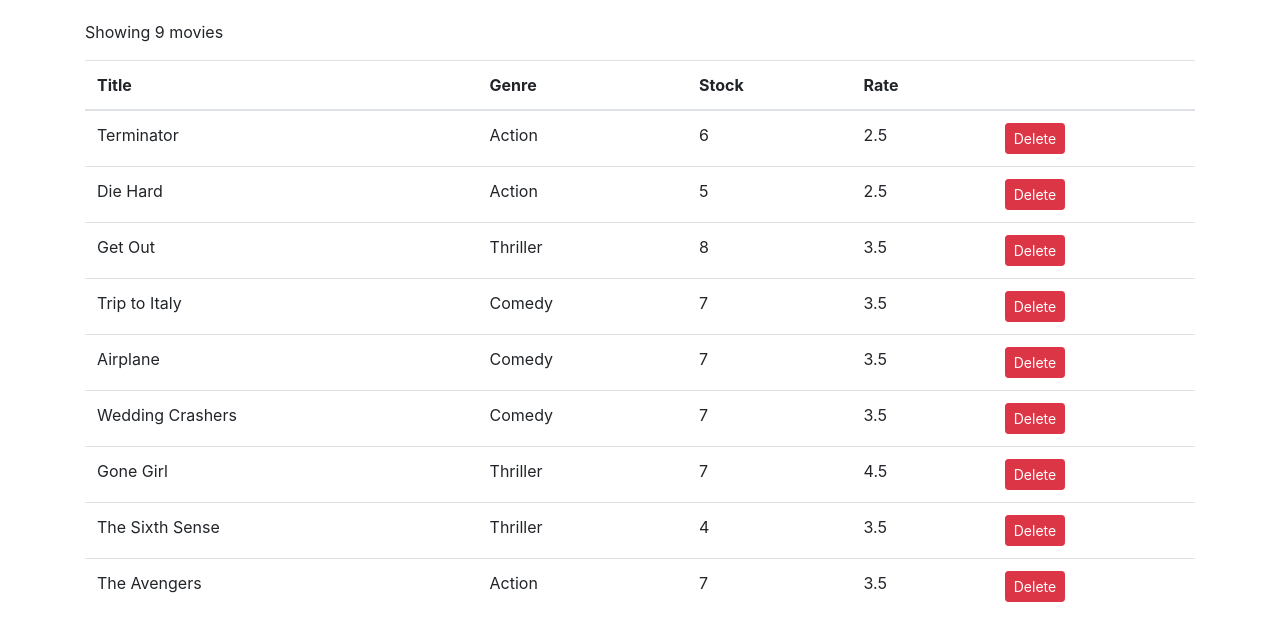
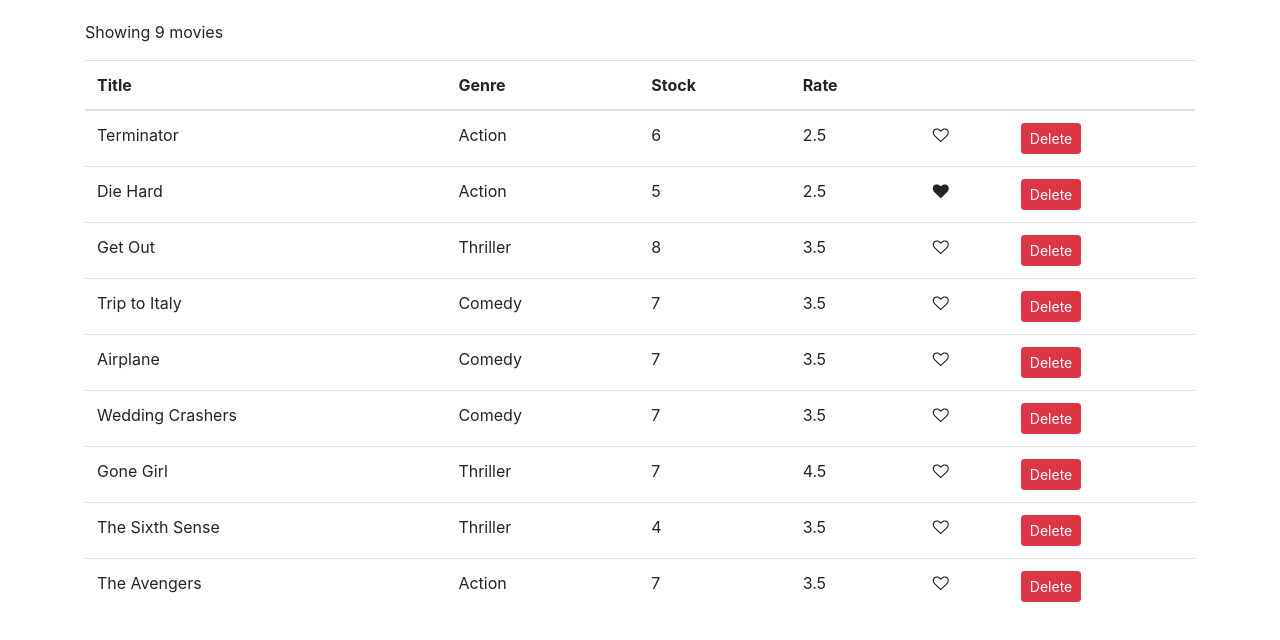
Before and after one commit to shubhamwingify/vidly, a React (Create React App) app: page /movies/1 in a window 1280 px wide. Shown: the top 640 px of the page. Built offline with nearby package versions, Linux system fonts and the light colour scheme.

Commit message:
add like button

```diff
--- a/src/App.js
+++ b/src/App.js
@@ -1,5 +1,5 @@
 import './App.css';
-import Movies from "./components/Movies";
+import Movies from "./components/movies";
 
 function App() {
     return (
--- /dev/null
+++ b/src/components/common/like.jsx
@@ -0,0 +1,13 @@
+import React, {Component} from "react";
+
+export default class Like extends Component {
+    render() {
+        let classes = "fa fa-heart";
+        if (!this.props.liked) {
+            classes += '-o';
+        }
+        return (
+            <i className={classes} aria-hidden="true" onClick={this.props.onClick}/>
+        )
+    }
+}
--- a/src/components/Movies.jsx
+++ b/src/components/movies.jsx
@@ -1,6 +1,6 @@
 import React, {Component} from "react";
-import {getMovies, deleteMovie} from "../services/fakeMovieService";
-
+import Like from "./common/like";
+import {getMovies} from "../services/fakeMovieService";
 
 export default class Movies extends Component {
     state = {
@@ -10,6 +10,12 @@
     handleDeleteMovie = (id) => {
         const movies = this.state.movies.filter(movie => movie._id !== id);
         this.setState({movies});
+    }
+
+    likeMovie = (id) => {
+        const movieIndex = this.state.movies.findIndex(movie => movie._id === id);
+        this.state.movies[movieIndex].liked = !this.state.movies[movieIndex].liked;
+        this.setState({movies: this.state.movies});
     }
 
     render() {
@@ -28,6 +34,7 @@
                         <th>Stock</th>
                         <th>Rate</th>
                         <th></th>
+                        <th></th>
                     </tr>
                     </thead>
                     <tbody>
@@ -37,6 +44,11 @@
                             <td>{movie.genre.name}</td>
                             <td>{movie.numberInStock}</td>
                             <td>{movie.dailyRentalRate}</td>
+                            <td>
+                                <Like liked={movie.liked} onClick={() => {
+                                    this.likeMovie(movie._id)
+                                }}/>
+                            </td>
                             <td>
                                 <button onClick={() => this.handleDeleteMovie(movie._id)}
                                         className="btn btn-danger btn-sm">Delete
--- a/src/services/fakeMovieService.js
+++ b/src/services/fakeMovieService.js
@@ -4,65 +4,74 @@
     {
         _id: "5b21ca3eeb7f6fbccd471815",
         title: "Terminator",
-    genre: { _id: "5b21ca3eeb7f6fbccd471818", name: "Action" },
+        genre: {_id: "5b21ca3eeb7f6fbccd471818", name: "Action"},
         numberInStock: 6,
+        liked: false,
         dailyRentalRate: 2.5,
         publishDate: "2018-01-03T19:04:28.809Z"
     },
     {
         _id: "5b21ca3eeb7f6fbccd471816",
         title: "Die Hard",
-    genre: { _id: "5b21ca3eeb7f6fbccd471818", name: "Action" },
+        genre: {_id: "5b21ca3eeb7f6fbccd471818", name: "Action"},
         numberInStock: 5,
+        liked: true,
         dailyRentalRate: 2.5
     },
     {
         _id: "5b21ca3eeb7f6fbccd471817",
         title: "Get Out",
-    genre: { _id: "5b21ca3eeb7f6fbccd471820", name: "Thriller" },
+        genre: {_id: "5b21ca3eeb7f6fbccd471820", name: "Thriller"},
         numberInStock: 8,
+        liked: false,
         dailyRentalRate: 3.5
     },
     {
         _id: "5b21ca3eeb7f6fbccd471819",
         title: "Trip to Italy",
-    genre: { _id: "5b21ca3eeb7f6fbccd471814", name: "Comedy" },
+        genre: {_id: "5b21ca3eeb7f6fbccd471814", name: "Comedy"},
         numberInStock: 7,
+        liked: false,
         dailyRentalRate: 3.5
     },
     {
         _id: "5b21ca3eeb7f6fbccd47181a",
         title: "Airplane",
-    genre: { _id: "5b21ca3eeb7f6fbccd471814", name: "Comedy" },
+        genre: {_id: "5b21ca3eeb7f6fbccd471814", name: "Comedy"},
         numberInStock: 7,
+        liked: false,
         dailyRentalRate: 3.5
     },
     {
         _id: "5b21ca3eeb7f6fbccd47181b",
         title: "Wedding Crashers",
-    genre: { _id: "5b21ca3eeb7f6fbccd471814", name: "Comedy" },
+        genre: {_id: "5b21ca3eeb7f6fbccd471814", name: "Comedy"},
         numberInStock: 7,
+        liked: false,
         dailyRentalRate: 3.5
     },
     {
         _id: "5b21ca3eeb7f6fbccd47181e",
         title: "Gone Girl",
-    genre: { _id: "5b21ca3eeb7f6fbccd471820", name: "Thriller" },
+        genre: {_id: "5b21ca3eeb7f6fbccd471820", name: "Thriller"},
         numberInStock: 7,
+        liked: false,
         dailyRentalRate: 4.5
     },
     {
         _id: "5b21ca3eeb7f6fbccd47181f",
         title: "The Sixth Sense",
-    genre: { _id: "5b21ca3eeb7f6fbccd471820", name: "Thriller" },
+        genre: {_id: "5b21ca3eeb7f6fbccd471820", name: "Thriller"},
         numberInStock: 4,
+        liked: false,
         dailyRentalRate: 3.5
     },
     {
         _id: "5b21ca3eeb7f6fbccd471821",
         title: "The Avengers",
-    genre: { _id: "5b21ca3eeb7f6fbccd471818", name: "Action" },
+        genre: {_id: "5b21ca3eeb7f6fbccd471818", name: "Action"},
         numberInStock: 7,
+        liked: false,
         dailyRentalRate: 3.5
     }
 ];
```
Lines whose indentation alone changed are shown as unchanged.
